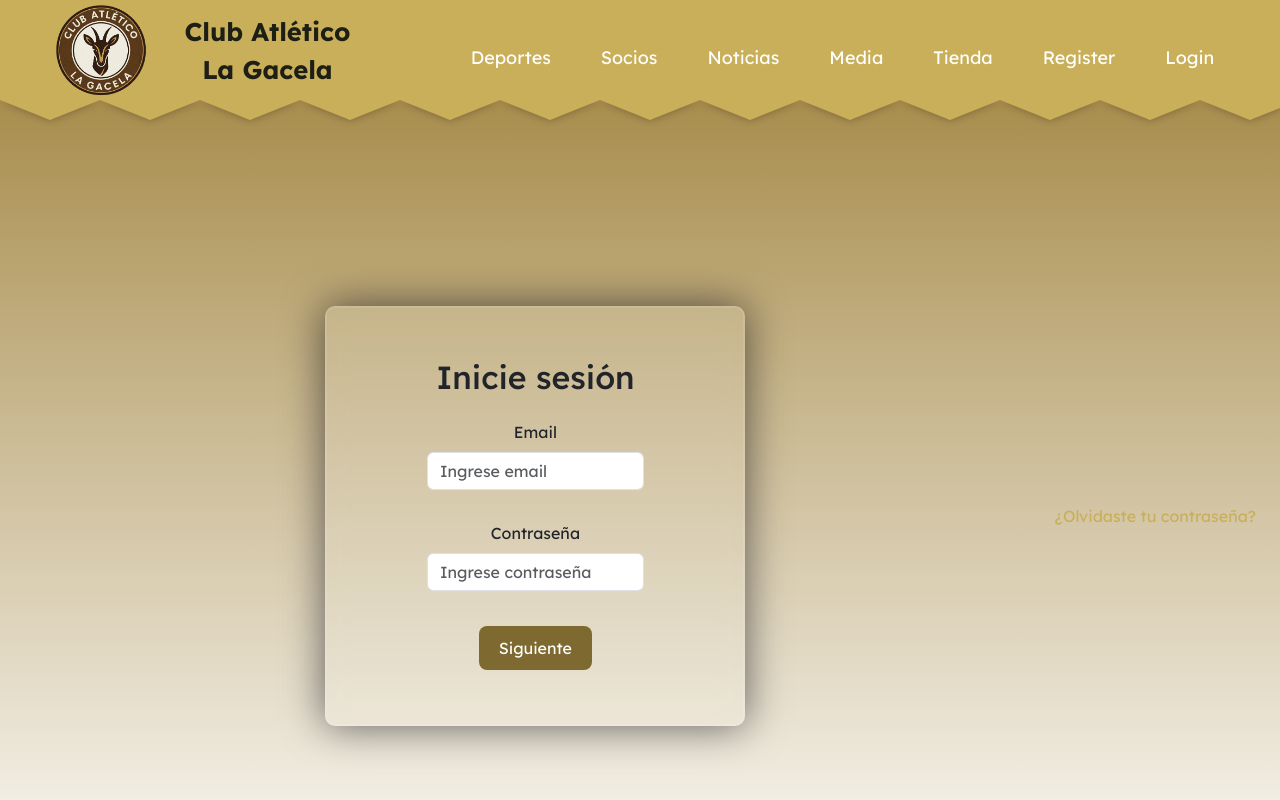
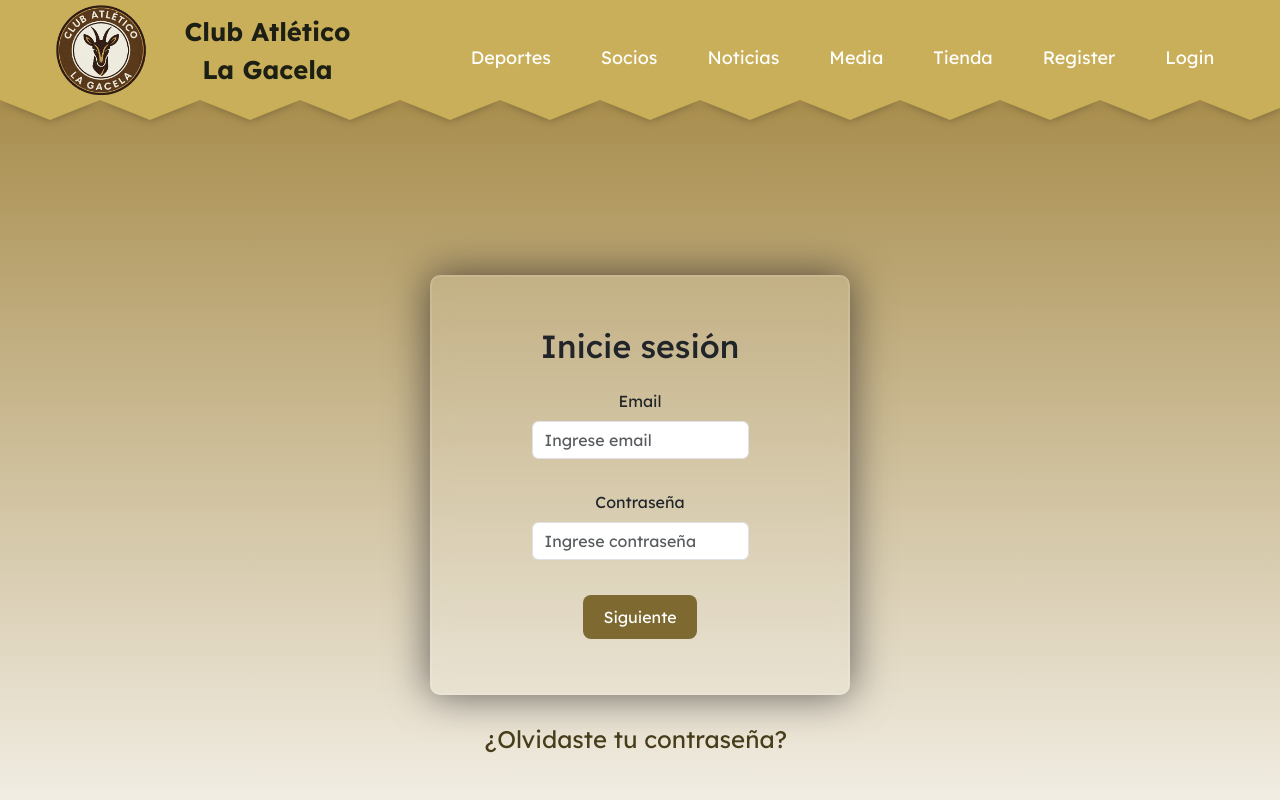
Before and after one commit to bernioviedo/TP-Club, a React (Vite) app in the folder client/club-frontend/: page /login in a window 1280 px wide. Shown: the top 800 px of the page. Built offline with nearby package versions, Linux system fonts and the light colour scheme; no server answers.

Commit message:
refactor estilos de Login

```diff
--- a/client/club-frontend/src/pages/Login.css
+++ b/client/club-frontend/src/pages/Login.css
@@ -2,8 +2,10 @@
   min-height: 100vh;
   width: 100%;
   display: flex;
+  flex-direction: column;
   align-items: center;
   justify-content: center;
+  gap: 1rem;
   margin: 0 auto;
 }
 .user-forms form{
@@ -47,3 +49,16 @@
   max-height: 90vh;
   overflow-y: auto;
 }
+
+.reset-link{
+  color: #493e1b;
+  text-decoration: none;
+  font-size: 24px;
+  margin-top: 10px;
+  cursor: pointer;
+}
+
+.reset-link:hover {
+  text-decoration: underline;
+  color: #7e6a30;
+}
--- a/client/club-frontend/src/pages/Login.jsx
+++ b/client/club-frontend/src/pages/Login.jsx
@@ -41,7 +41,7 @@ const loginUser = async (e) =>{
   return (
 <div className='user-forms'>
     <form onSubmit={loginUser} className='background-login'>
-    <h2>Inicie sesión</h2>
+      <h2>Inicie sesión</h2>
       <div class="mb-3">
             <label className='form-label' htmlFor="email">Email</label>
             <input className='form-control' type="email" id='email' placeholder='Ingrese email' value={data.email} onChange={(e) => setData({...data, email: e.target.value})}/>
@@ -52,7 +52,7 @@ const loginUser = async (e) =>{
       </div>
             <button type='submit' className="btn logbtn">Siguiente</button>
     </form>
-    <a href="/forgot-password">¿Olvidaste tu contraseña?</a>
+    <a href="/forgot-password" className="reset-link">¿Olvidaste tu contraseña?</a>
 </div>
 
   )
```
